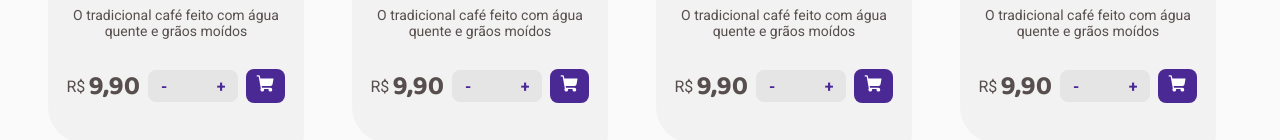
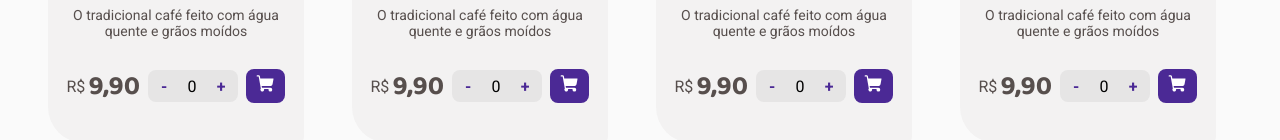
Before and after one commit to Rogerio-17/coffe-delivery, a React (Vite) app: page / in a window 1280 px wide. Shown: the part 945-1085 px from the top of the page. Built offline with nearby package versions, Linux system fonts and the light colour scheme.

Commit message:
finalizando página de home

```diff
--- a/src/components/CountCoffe/index.tsx
+++ b/src/components/CountCoffe/index.tsx
@@ -1,12 +1,24 @@
+import { useState } from "react";
 import { CountCoffeContainer } from "./style";
 
+export function CountCoffe() {
+    const [coffeQtd, setCoffeQtd] = useState(0)
 
-export function CountCoffe() {
+    function some() {
+        setCoffeQtd(coffeQtd + 1)
+    }
+
+    function sub() {
+        if (coffeQtd > 0) {
+            setCoffeQtd(coffeQtd - 1)
+        }
+    }
+
     return (
         <CountCoffeContainer>
-        <button>-</button>
-        <input type="text" />
-        <button>+</button>
+        <button onClick={() => sub()}>-</button>
+        <input type="text" value={coffeQtd}/>
+        <button onClick={() => some()}>+</button>
         </CountCoffeContainer>
     )
 }
```
